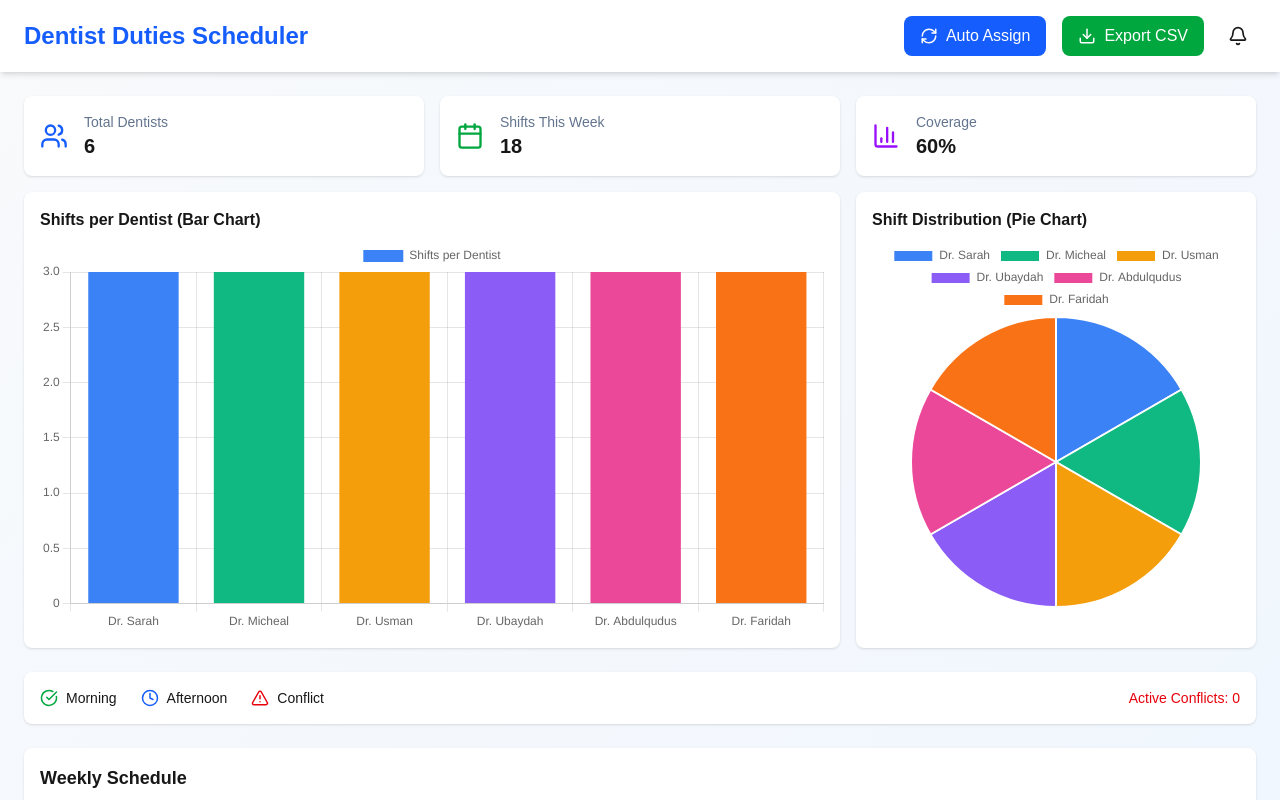
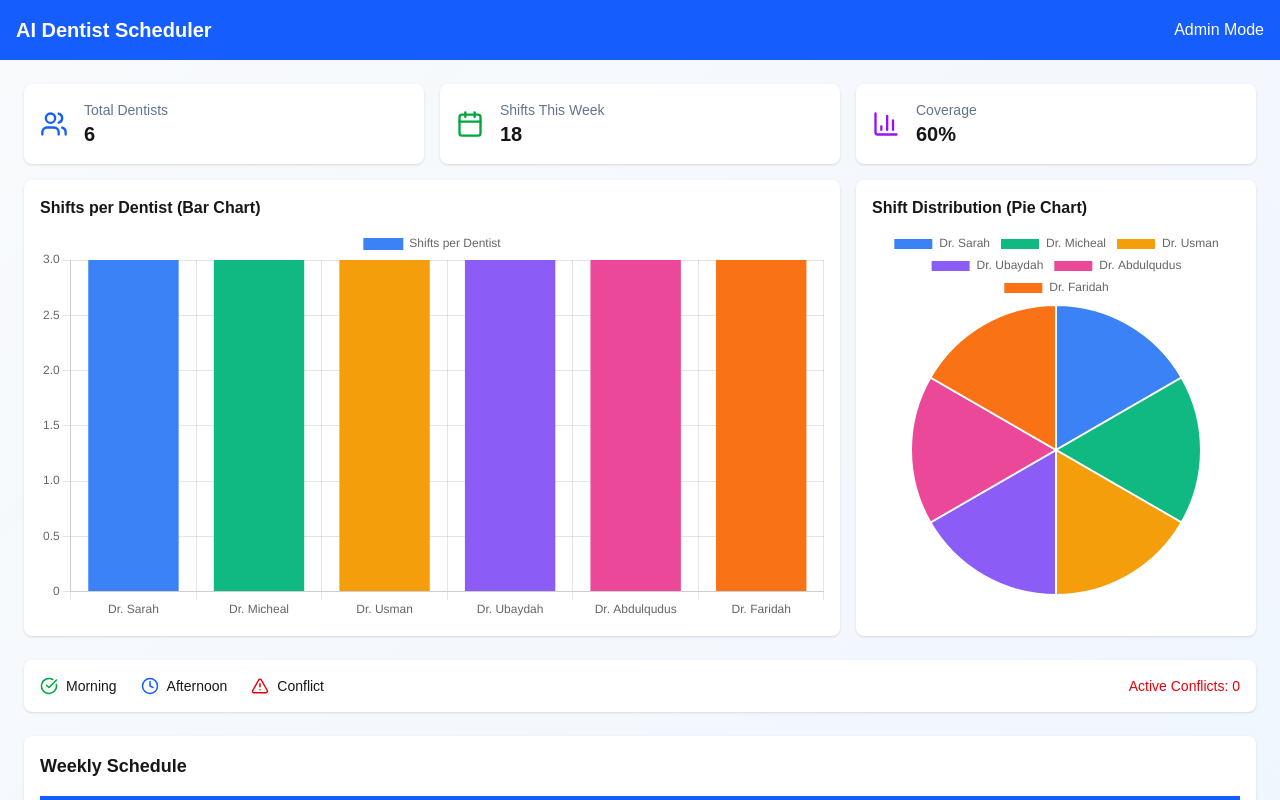
Before and after one commit to primyst/dentist-duty-scheduling-system, a Next.js app in the folder my-app/: page / in a window 1280 px wide. Shown: the top 800 px of the page. Built offline with nearby package versions, Linux system fonts and the light colour scheme.

Commit message:
Update Header.tsx

```diff
--- a/my-app/src/components/Header.tsx
+++ b/my-app/src/components/Header.tsx
@@ -1,29 +1,11 @@
 "use client";
+import React from "react";
 
-import React from "react";
-import { Bell, RefreshCw, Download } from "lucide-react";
-
-const Header = () => {
-  return (
-    <header className="flex items-center justify-between bg-white shadow-md px-6 py-4">
-      <h1 className="text-2xl font-bold text-blue-600">
-        Dentist Duties Scheduler
-      </h1>
-      <div className="flex items-center gap-4">
-        <button className="flex items-center gap-2 px-4 py-2 bg-blue-600 text-white rounded-lg hover:bg-blue-700">
-          <RefreshCw size={18} />
-          Auto Assign
-        </button>
-        <button className="flex items-center gap-2 px-4 py-2 bg-green-600 text-white rounded-lg hover:bg-green-700">
-          <Download size={18} />
-          Export CSV
-        </button>
-        <button className="p-2 rounded-full hover:bg-slate-100">
-          <Bell size={20} />
-        </button>
-      </div>
-    </header>
-  );
-};
+const Header = () => (
+  <div className="flex justify-between items-center p-4 bg-blue-600 text-white">
+    <h1 className="text-xl font-bold">AI Dentist Scheduler</h1>
+    <div>Admin Mode</div>
+  </div>
+);
 
 export default Header;
```
